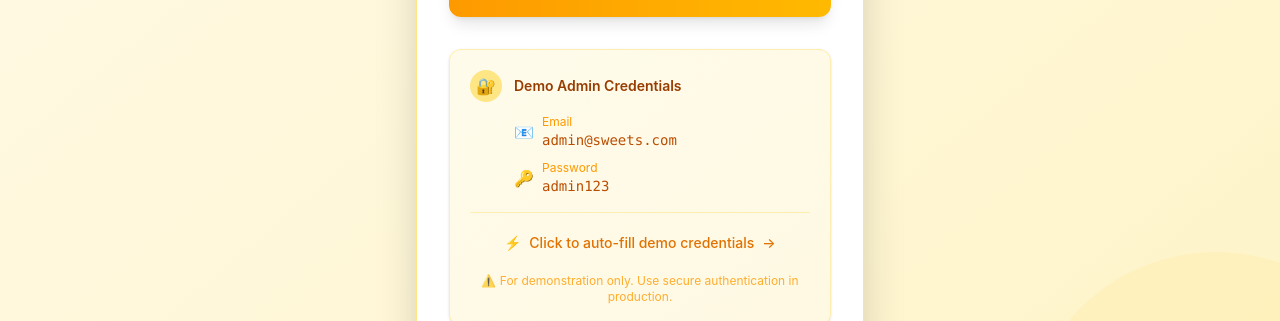
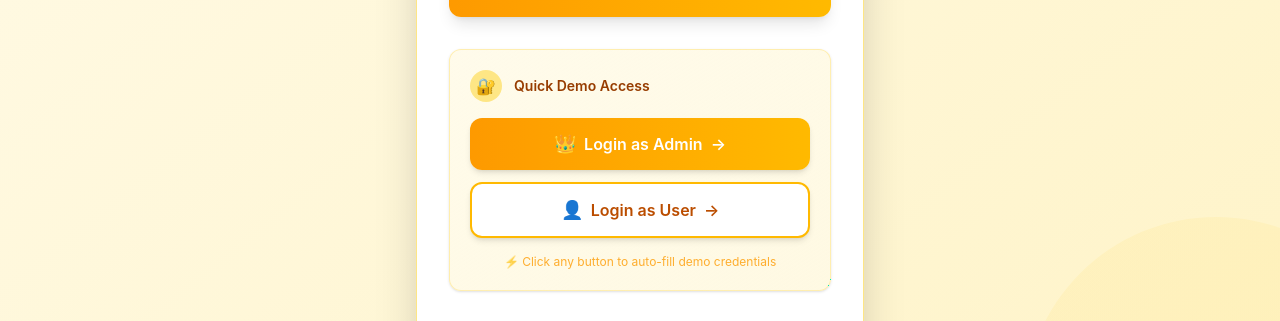
Before and after one commit to kashivishwanath6254-svg/Sweets_Shop, a React (Vite) app in the folder frontend/: page /login in a window 1280 px wide. Shown: the part 631-952 px from the top of the page. Built offline with nearby package versions, Linux system fonts and the light colour scheme; no server answers.

Commit message:
feat: enhance LoginPage with demo credential options for admin and user

```diff
--- a/frontend/src/components/Admin/LoginPage.jsx
+++ b/frontend/src/components/Admin/LoginPage.jsx
@@ -14,10 +14,17 @@ function LoginPage() {
   const navigate = useNavigate();
   const { login, register } = useContext(AuthContext);
 
-  // Function to fill demo credentials
-  const fillDemoCredentials = () => {
+  // Function to fill demo admin credentials
+  const fillAdminCredentials = () => {
     setEmail("admin@sweets.com");
     setPassword("admin123");
+    setError(null);
+  };
+
+  // Function to fill demo user credentials
+  const fillUserCredentials = () => {
+    setEmail("test@gmail.com");
+    setPassword("test123");
     setError(null);
   };
 
@@ -212,53 +219,45 @@ function LoginPage() {
           {/* Demo Credentials Section - Only shown in login mode */}
           {!isRegisterMode && (
             <div className="mt-8 p-5 bg-linear-to-br from-amber-50 to-amber-100/50 rounded-xl border border-amber-300/30 shadow-sm">
-              <div className="flex items-center gap-3 mb-3">
+              <div className="flex items-center gap-3 mb-4">
                 <div className="w-8 h-8 bg-amber-200 rounded-full flex items-center justify-center">
                   <span className="text-amber-700">🔐</span>
                 </div>
                 <p className="text-sm font-semibold text-amber-800">
-                  Demo Admin Credentials
+                  Quick Demo Access
                 </p>
               </div>
-              <div className="space-y-2.5 pl-11">
-                <div className="flex items-center gap-2">
-                  <span className="text-amber-600">📧</span>
-                  <div>
-                    <p className="text-xs text-amber-500">Email</p>
-                    <p className="text-sm font-mono text-amber-700">
-                      admin@sweets.com
-                    </p>
-                  </div>
-                </div>
-                <div className="flex items-center gap-2">
-                  <span className="text-amber-600">🔑</span>
-                  <div>
-                    <p className="text-xs text-amber-500">Password</p>
-                    <p className="text-sm font-mono text-amber-700">admin123</p>
-                  </div>
-                </div>
-              </div>
 
-              {/* Auto-fill button */}
-              <div className="mt-4 pt-3 border-t border-amber-300/30">
+              {/* Demo Buttons */}
+              <div className="space-y-3">
                 <button
                   type="button"
-                  onClick={fillDemoCredentials}
-                  className="w-full py-2 text-sm font-medium text-amber-600 hover:text-amber-700 transition-colors flex items-center justify-center gap-2 group"
+                  onClick={fillAdminCredentials}
+                  className="w-full py-3 bg-linear-to-r from-amber-500 to-amber-400 text-white font-semibold rounded-xl hover:from-amber-600 hover:to-amber-500 transition-all duration-300 shadow-md hover:shadow-lg flex items-center justify-center gap-2 group"
                 >
-                  <span className="group-hover:scale-110 transition-transform">
-                    ⚡
-                  </span>
-                  Click to auto-fill demo credentials
+                  <span className="text-lg">👑</span>
+                  Login as Admin
                   <span className="group-hover:translate-x-1 transition-transform">
                     →
                   </span>
                 </button>
-                <p className="text-xs text-amber-500/80 text-center mt-3">
-                  ⚠️ For demonstration only. Use secure authentication in
-                  production.
-                </p>
+
+                <button
+                  type="button"
+                  onClick={fillUserCredentials}
+                  className="w-full py-3 bg-white border-2 border-amber-400 text-amber-700 font-semibold rounded-xl hover:bg-amber-50 transition-all duration-300 shadow-md hover:shadow-lg flex items-center justify-center gap-2 group"
+                >
+                  <span className="text-lg">👤</span>
+                  Login as User
+                  <span className="group-hover:translate-x-1 transition-transform">
+                    →
+                  </span>
+                </button>
               </div>
+
+              <p className="text-xs text-amber-500/80 text-center mt-4">
+                ⚡ Click any button to auto-fill demo credentials
+              </p>
             </div>
           )}
         </div>
```
